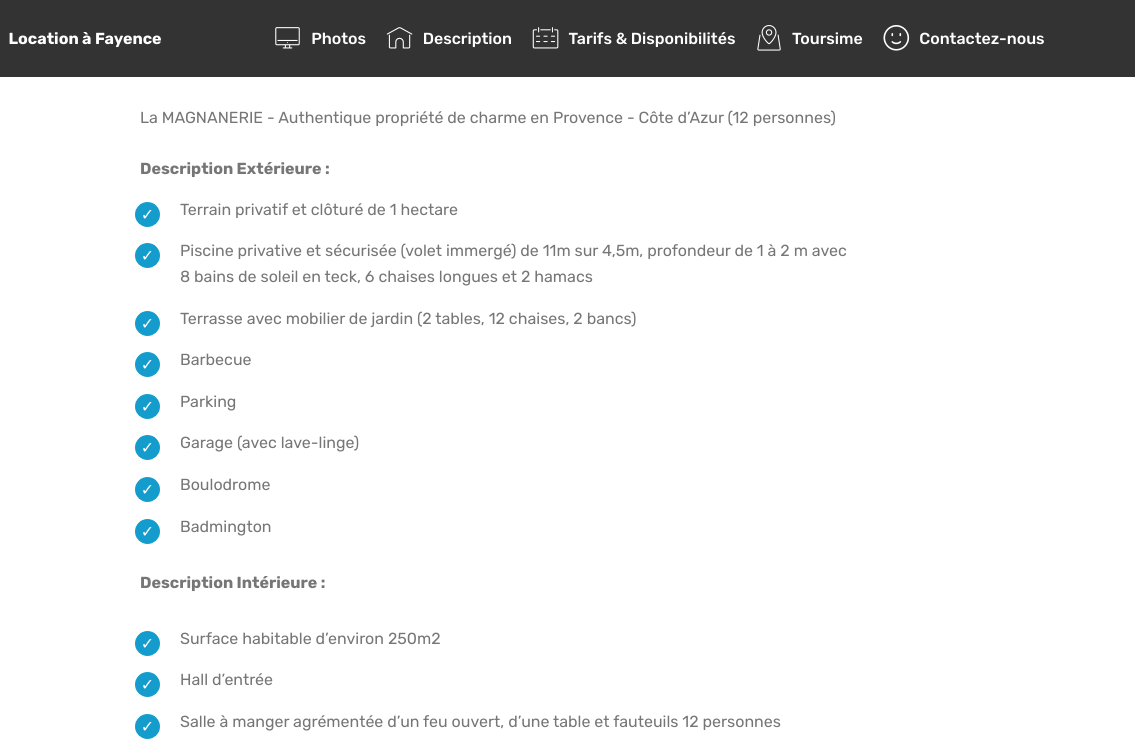
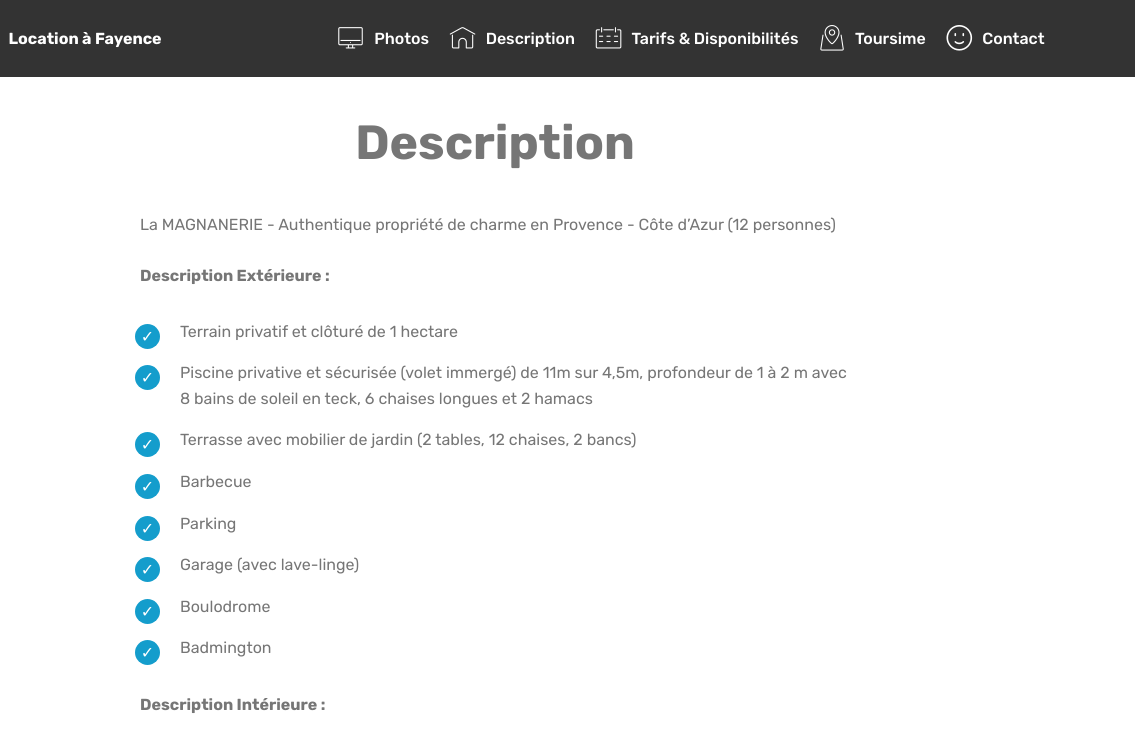
Before and after one commit to oligraphe/fayence-location, a plain HTML site: page Description.html in a window 1280 px wide. Shown: the top 745 px of the page, 145-1280 px from the left. Drawn offline with Linux system fonts and the light colour scheme; files whose address does not match are found by name.

Commit message:
create github pages

```diff
--- a/Description.html
+++ b/Description.html
@@ -61,20 +61,31 @@
                         Toursime</a></li><li class="nav-item dropdown">
                     <a class="nav-link link text-white display-4" href="mailto:locationfayence@gmail.com" aria-expanded="false"><span class="mbrib-smile-face mbr-iconfont mbr-iconfont-btn"></span>
 
-                        Contactez-nous</a>
+                        Contact</a>
                 </li></ul>
 
         </div>
     </nav>
 </section>
 
-<section class="engine"><a href="https://mobirise.ws/q">offline website builder download</a></section><section class="mbr-section article content1 cid-qJmHChJFuk" id="content1-14">
+<section class="engine"><a href="https://mobirise.ws/b">best site creator</a></section><section class="mbr-section article content1 cid-qJFigYwiTu" id="content1-1o">
 
 
 
     <div class="container">
         <div class="media-container-row">
-            <div class="mbr-text col-12 col-md-8 mbr-fonts-style display-7">La MAGNANERIE - Authentique propriété de charme en Provence - Côte d’Azur (12 personnes)<div><strong><br></strong></div><div><strong>Description Extérieure :</strong></div></div>
+            <div class="mbr-text col-12 col-md-8 mbr-fonts-style display-2"><strong>Description</strong></div>
+        </div>
+    </div>
+</section>
+
+<section class="mbr-section article content1 cid-qJmHChJFuk" id="content1-14">
+
+
+
+    <div class="container">
+        <div class="media-container-row">
+            <div class="mbr-text col-12 col-md-8 mbr-fonts-style display-7">La MAGNANERIE - Authentique propriété de charme en Provence - Côte d’Azur (12 personnes)<div><strong><br></strong></div><div><strong>Description Extérieure :<br></strong></div></div>
         </div>
     </div>
 </section>
--- a/assets/mobirise/css/mbr-additional.css
+++ b/assets/mobirise/css/mbr-additional.css
@@ -2902,8 +2902,20 @@ body {
   -webkit-transition: 0.2s background ease-in-out;
   transition: 0.2s background ease-in-out;
 }
+.cid-qJFigYwiTu {
+  padding-top: 105px;
+  padding-bottom: 0px;
+  background-color: #ffffff;
+}
+.cid-qJFigYwiTu .mbr-text,
+.cid-qJFigYwiTu blockquote {
+  color: #767676;
+}
+.cid-qJFigYwiTu .mbr-text {
+  text-align: center;
+}
 .cid-qJmHChJFuk {
-  padding-top: 105px;
+  padding-top: 30px;
   padding-bottom: 15px;
   background-color: #ffffff;
 }
@@ -3301,7 +3313,7 @@ body {
   color: #c1c1c1 !important;
 }
 .cid-qJmG3gMbw5 {
-  padding-top: 0px;
+  padding-top: 15px;
   padding-bottom: 15px;
   background-color: #ffffff;
 }
```
Also changed, not shown: galerie photo.html (+2 -2 lines), index.html (+3 -4 lines), tarifs.html (+2 -2 lines), tourisme.html (+2 -2 lines), 1 other file.
